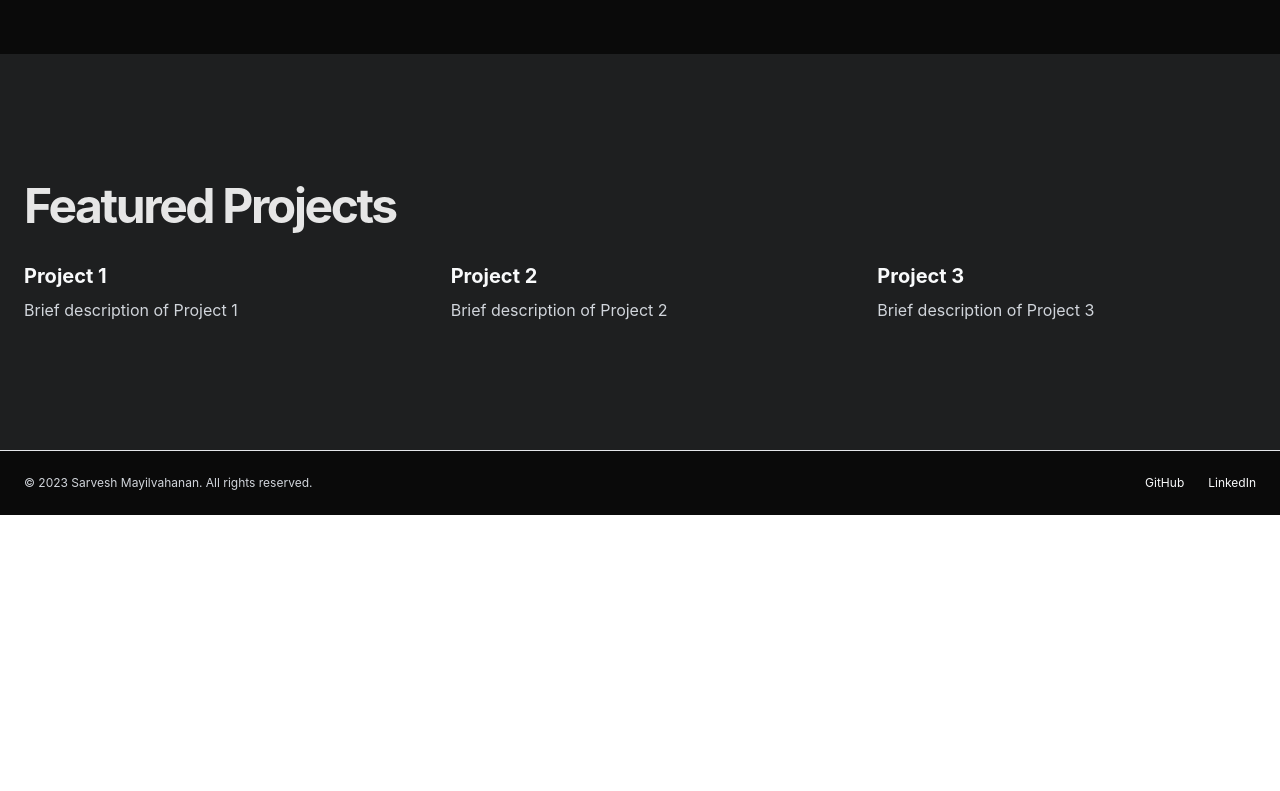
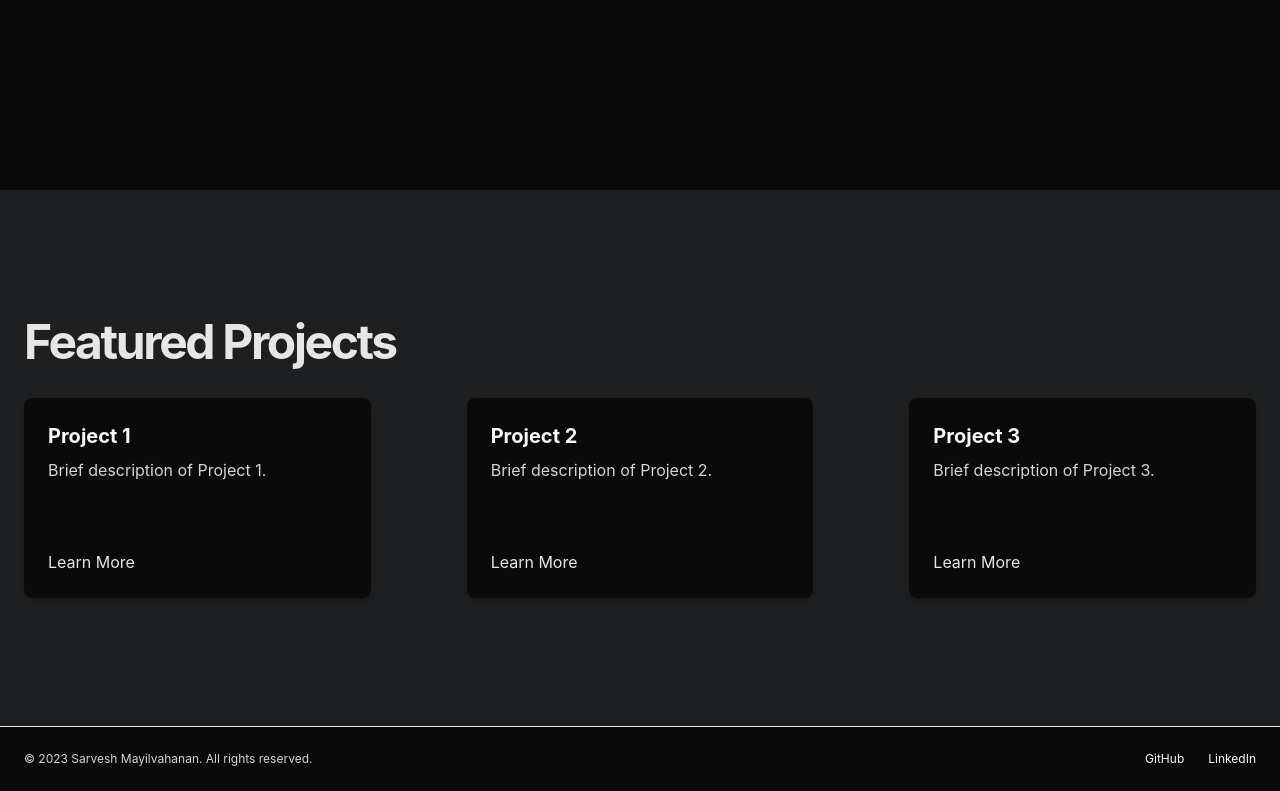
Before and after one commit to sarveshmayil/personal-website, a React (Create React App) app: page / in a window 1280 px wide. Shown: the part 566-1357 px from the top of the page. Before the commit the page ends 1081 px from the top, so only its background shows below. Built offline with nearby package versions, Linux system fonts and the light colour scheme.

Commit message:
modified the featured project cards

```diff
--- a/package.json
+++ b/package.json
@@ -14,6 +14,7 @@
     "@types/react": "^18.3.5",
     "@types/react-dom": "^18.3.0",
     "express": "^4.19.2",
+    "framer-motion": "^11.5.4",
     "react": "^18.3.1",
     "react-dom": "^18.3.1",
     "react-router-dom": "^6.26.1",
--- a/src/components/LandingPage.tsx
+++ b/src/components/LandingPage.tsx
@@ -1,7 +1,73 @@
-import React from 'react';
+import React, { useRef } from 'react';
 import { Link } from 'react-router-dom';
+import { motion, useScroll, useTransform } from 'framer-motion';
 
-function LandingPage() {
+interface Project {
+    title: string;
+    shortDescription: string;
+    longDescription: string;
+    image: string;
+}
+
+const ProjectCard: React.FC<{ project: Project; index: number }> = ({ project, index }) => {
+    const cardRef = useRef(null);
+    const { scrollYProgress } = useScroll({
+        target: cardRef,
+        offset: ["start end", "end start"]
+    });
+
+    const height = useTransform(scrollYProgress, [0.3, 0.4], ["200px", "600px"]);
+    const opacity = useTransform(scrollYProgress, [0.3, 0.5], [0, 1]);
+
+    return (
+        <motion.div
+            ref={cardRef}
+            style={{ height }}
+            className="bg-background rounded-lg shadow-md overflow-hidden"
+            initial={{ opacity: 0, y: 50 }}
+            animate={{ opacity: 1, y: 0 }}
+            transition={{ duration: 0.5, delay: index * 0.2 }}
+        >
+            <div className="p-6 h-full flex flex-col">
+                <h3 className="text-xl font-bold text-text mb-2">{project.title}</h3>
+                <p className="text-text-secondary mb-4">{project.shortDescription}</p>
+                <motion.div style={{ opacity }} className="flex-grow overflow-hidden">
+                    <img src={project.image} alt={project.title} className="w-full h-40 object-cover mb-4" />
+                    <p className="text-text-secondary mb-4">{project.longDescription}</p>
+                </motion.div>
+                <Link
+                    to={`/projects/${project.title.toLowerCase().replace(/\s+/g, '-')}`}
+                    className="text-accent hover:text-accent-hover transition-colors mt-auto"
+                >
+                    Learn More
+                </Link>
+            </div>
+        </motion.div>
+    );
+};
+
+const LandingPage: React.FC = () => {
+    const featuredProjects: Project[] = [
+        {
+            title: 'Project 1',
+            shortDescription: 'Brief description of Project 1.',
+            longDescription: 'Detailed description of Project 1. Highlight key features, technologies used, and your role in the project.',
+            image: 'https://via.placeholder.com/400x200?text=Project+1'
+        },
+        {
+            title: 'Project 2',
+            shortDescription: 'Brief description of Project 2.',
+            longDescription: 'Detailed description of Project 2. Explain its purpose, challenges overcome, and the impact of the project.',
+            image: 'https://via.placeholder.com/400x200?text=Project+2'
+        },
+        {
+            title: 'Project 3',
+            shortDescription: 'Brief description of Project 3.',
+            longDescription: 'Detailed description of Project 3. Mention any notable achievements, lessons learned, and future improvements.',
+            image: 'https://via.placeholder.com/400x200?text=Project+3'
+        },
+    ];
+
     return (
         <div className="flex flex-col items-center justify-center min-h-screen">
             <section className="w-full py-12 md:py-24 lg:py-32 xl:py-48 flex items-center justify-center">
@@ -11,8 +77,11 @@ function LandingPage() {
                             <h1 className="text-3xl font-bold tracking-tighter sm:text-4xl md:text-5xl lg:text-6xl/none text-accent">
                                 Sarvesh Mayilvahanan
                             </h1>
+                            <br />
                             <p className="mx-auto max-w-[700px] text-text-secondary md:text-xl">
-                A brief introduction about yourself and your expertise. Highlight your key skills and what you're passionate about.
+                                I like teaching robots how to do things. I'm a robotics software engineer with a focus on machine learning and perception.
+                                <br /><br />
+                                Currently, I work on autonomous vehicles, training and deploying models as well as building up the ML infrastructure for the perception stack as the main Machine Learning Engineer.
                             </p>
                         </div>
                         <div className="space-x-4">
@@ -27,21 +96,12 @@ function LandingPage() {
                 </div>
             </section>
             <section className="w-full py-12 md:py-24 lg:py-32 bg-background-secondary">
-        <div className="container px-4 md:px-6">
+                <div className="container px-4 md:px-6 mx-auto">
                     <h2 className="text-3xl font-bold tracking-tighter sm:text-4xl md:text-5xl text-accent mb-8">Featured Projects</h2>
-          <div className="grid gap-6 lg:grid-cols-3 lg:gap-12">
-            <div className="space-y-2">
-              <h3 className="text-xl font-bold text-text">Project 1</h3>
-              <p className="text-text-secondary">Brief description of Project 1</p>
-            </div>
-            <div className="space-y-2">
-              <h3 className="text-xl font-bold text-text">Project 2</h3>
-              <p className="text-text-secondary">Brief description of Project 2</p>
-            </div>
-            <div className="space-y-2">
-              <h3 className="text-xl font-bold text-text">Project 3</h3>
-              <p className="text-text-secondary">Brief description of Project 3</p>
-            </div>
+                    <div className="grid gap-24 md:grid-cols-2 lg:grid-cols-3 justify-center">
+                        {featuredProjects.map((project, index) => (
+                            <ProjectCard key={index} project={project} index={index} />
+                        ))}
                     </div>
                 </div>
             </section>
```
Also changed, not shown: 1 other file (tests, documents, lock files or other folders). Lines whose indentation alone changed are shown as unchanged.
